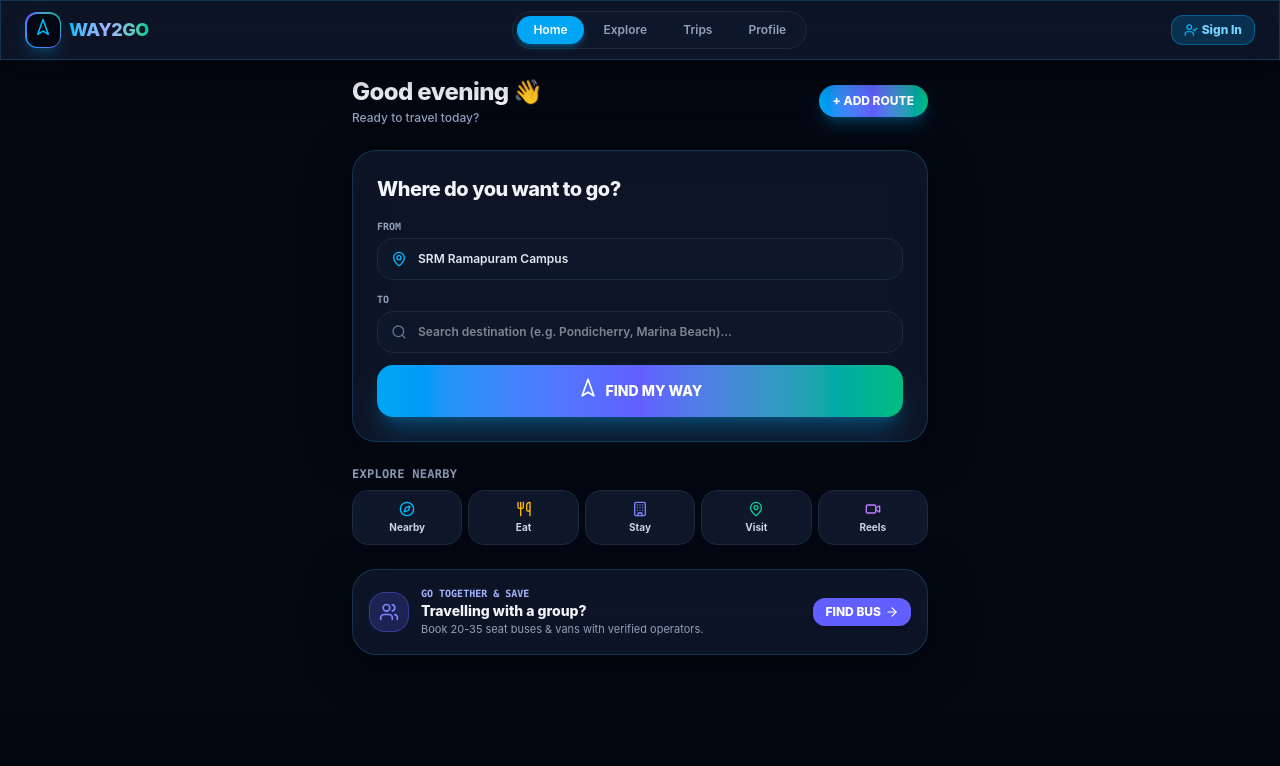
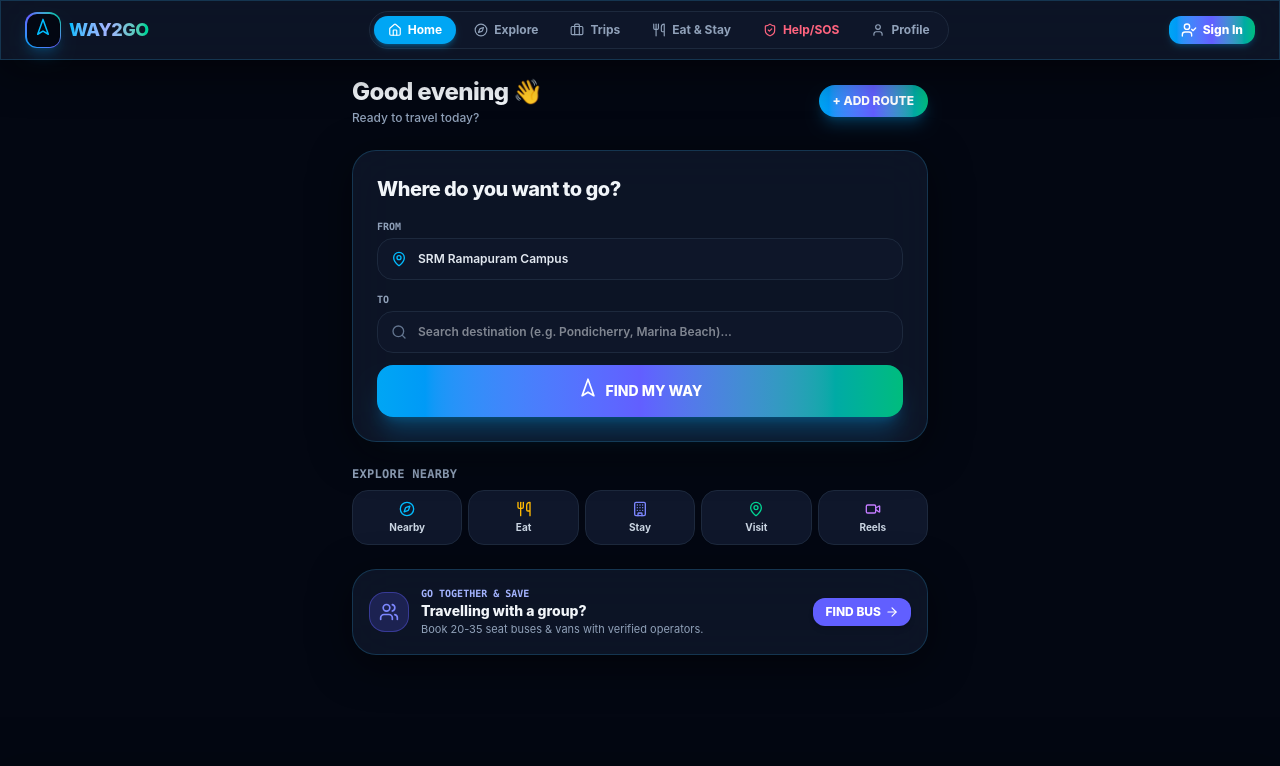
Before and after one commit to karthikeyakavarapu/way2go, a React (Vite) app: page / in a window 1280 px wide. Shown: the top 766 px of the page. Built offline with nearby package versions, Linux system fonts and the light colour scheme; no server answers.

Commit message:
fix: 100% synchronize Navbar and BottomNav tabs across desktop and mobile

```diff
--- a/src/components/layout/Navbar.tsx
+++ b/src/components/layout/Navbar.tsx
@@ -1,5 +1,5 @@
 import React from 'react';
-import { Navigation, LogOut, UserCheck } from 'lucide-react';
+import { Navigation, LogOut, UserCheck, Utensils, ShieldCheck, Briefcase, Compass, Home, User } from 'lucide-react';
 import { useAuth } from '../../context/AuthContext';
 import { LoginPage } from '../auth/LoginPage';
 
@@ -32,50 +32,78 @@ export const Navbar: React.FC<NavbarProps> = ({ activeTab, setActiveTab }) => {
           </div>
         </div>
 
-        {/* Desktop Primary Nav (HIDDEN ON MOBILE - BottomNav handles mobile) */}
+        {/* Desktop Primary Nav — 100% Locked & Identical Across Desktop & Mobile */}
         <nav className="hidden md:flex items-center gap-1 bg-slate-900/80 p-1 rounded-full border border-slate-800">
           <button
             onClick={() => setActiveTab('home')}
-            className={`px-4 py-1.5 rounded-full text-xs font-semibold transition-all cursor-pointer ${
+            className={`px-3.5 py-1.5 rounded-full text-xs font-bold transition-all flex items-center gap-1.5 cursor-pointer ${
               activeTab === 'home'
                 ? 'bg-sky-500 text-white shadow-md shadow-sky-500/30'
                 : 'text-slate-400 hover:text-slate-200 hover:bg-slate-800/50'
             }`}
           >
-            Home
+            <Home className="w-3.5 h-3.5" />
+            <span>Home</span>
           </button>
 
           <button
             onClick={() => setActiveTab('explore')}
-            className={`px-4 py-1.5 rounded-full text-xs font-semibold transition-all cursor-pointer ${
+            className={`px-3.5 py-1.5 rounded-full text-xs font-bold transition-all flex items-center gap-1.5 cursor-pointer ${
               activeTab === 'explore'
                 ? 'bg-sky-500 text-white shadow-md shadow-sky-500/30'
                 : 'text-slate-400 hover:text-slate-200 hover:bg-slate-800/50'
             }`}
           >
-            Explore
+            <Compass className="w-3.5 h-3.5" />
+            <span>Explore</span>
           </button>
 
           <button
             onClick={() => setActiveTab('trips')}
-            className={`px-4 py-1.5 rounded-full text-xs font-semibold transition-all cursor-pointer ${
+            className={`px-3.5 py-1.5 rounded-full text-xs font-bold transition-all flex items-center gap-1.5 cursor-pointer ${
               activeTab === 'trips'
                 ? 'bg-sky-500 text-white shadow-md shadow-sky-500/30'
                 : 'text-slate-400 hover:text-slate-200 hover:bg-slate-800/50'
             }`}
           >
-            Trips
+            <Briefcase className="w-3.5 h-3.5" />
+            <span>Trips</span>
+          </button>
+
+          <button
+            onClick={() => setActiveTab('eat-stay')}
+            className={`px-3.5 py-1.5 rounded-full text-xs font-bold transition-all flex items-center gap-1.5 cursor-pointer ${
+              activeTab === 'eat-stay'
+                ? 'bg-sky-500 text-white shadow-md shadow-sky-500/30'
+                : 'text-slate-400 hover:text-slate-200 hover:bg-slate-800/50'
+            }`}
+          >
+            <Utensils className="w-3.5 h-3.5" />
+            <span>Eat & Stay</span>
+          </button>
+
+          <button
+            onClick={() => setActiveTab('safety-sos')}
+            className={`px-3.5 py-1.5 rounded-full text-xs font-bold transition-all flex items-center gap-1.5 cursor-pointer ${
+              activeTab === 'safety-sos'
+                ? 'bg-rose-500 text-white shadow-md shadow-rose-500/30'
+                : 'text-rose-400 hover:bg-slate-800/50'
+            }`}
+          >
+            <ShieldCheck className="w-3.5 h-3.5" />
+            <span>Help/SOS</span>
           </button>
 
           <button
             onClick={() => setActiveTab('profile')}
-            className={`px-4 py-1.5 rounded-full text-xs font-semibold transition-all cursor-pointer ${
+            className={`px-3.5 py-1.5 rounded-full text-xs font-bold transition-all flex items-center gap-1.5 cursor-pointer ${
               activeTab === 'profile'
                 ? 'bg-sky-500 text-white shadow-md shadow-sky-500/30'
                 : 'text-slate-400 hover:text-slate-200 hover:bg-slate-800/50'
             }`}
           >
-            Profile
+            <User className="w-3.5 h-3.5" />
+            <span>Profile</span>
           </button>
         </nav>
 
@@ -83,32 +111,29 @@ export const Navbar: React.FC<NavbarProps> = ({ activeTab, setActiveTab }) => {
         <div className="flex items-center gap-2">
           {user ? (
             <div className="flex items-center gap-2">
+              <img
+                src={user.avatar_url || "https://images.unsplash.com/photo-1535713875002-d1d0cf377fde?auto=format&fit=crop&q=80&w=250"}
+                alt={user.full_name || 'User'}
+                className="w-8 h-8 rounded-full border border-sky-400 object-cover"
+              />
+              <span className="hidden sm:inline font-bold text-xs text-slate-200">
+                {user.full_name?.split(' ')[0]}
+              </span>
               <button
                 onClick={signOutUser}
-                className="px-3 py-1.5 rounded-xl bg-rose-500/10 hover:bg-rose-500/20 text-rose-300 border border-rose-500/30 font-extrabold text-xs flex items-center gap-1 transition-all cursor-pointer"
+                className="px-2.5 py-1 rounded-xl bg-slate-900 hover:bg-slate-800 border border-slate-800 text-slate-400 hover:text-rose-300 text-xs font-semibold flex items-center gap-1 transition-all cursor-pointer"
                 title="Sign Out"
               >
-                <LogOut className="w-3.5 h-3.5 text-rose-400" />
+                <LogOut className="w-3.5 h-3.5" />
                 <span className="hidden sm:inline">Sign Out</span>
               </button>
-
-              <div
-                onClick={() => setActiveTab('profile')}
-                className="flex items-center gap-1 cursor-pointer hover:opacity-80 transition-opacity shrink-0"
-              >
-                <img
-                  src={user.avatar_url || "https://images.unsplash.com/photo-1534528741775-53994a69daeb?auto=format&fit=crop&q=80&w=250"}
-                  alt={user.full_name}
-                  className="w-8 h-8 rounded-full border border-sky-400/40 object-cover"
-                />
-              </div>
             </div>
           ) : (
             <button
               onClick={openAuthModal}
-              className="px-3 py-1.5 rounded-xl bg-sky-500/20 hover:bg-sky-500/30 text-sky-300 border border-sky-500/40 font-extrabold text-xs flex items-center gap-1 transition-all cursor-pointer"
+              className="px-3 py-1.5 rounded-xl bg-gradient-to-r from-sky-500 via-indigo-500 to-emerald-500 hover:from-sky-400 hover:to-emerald-400 text-white font-extrabold text-xs shadow-md shadow-sky-500/20 flex items-center gap-1.5 transition-all cursor-pointer"
             >
-              <UserCheck className="w-3.5 h-3.5 text-sky-400" />
+              <UserCheck className="w-4 h-4" />
               <span>Sign In</span>
             </button>
           )}
@@ -116,6 +141,7 @@ export const Navbar: React.FC<NavbarProps> = ({ activeTab, setActiveTab }) => {
 
       </div>
 
+      {/* Auth Modal */}
       {isAuthModalOpen && (
         <LoginPage onClose={closeAuthModal} />
       )}
```
